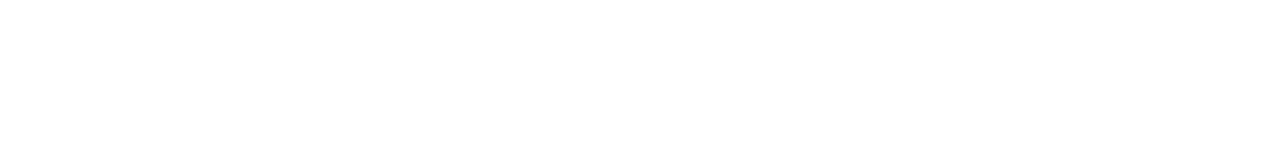
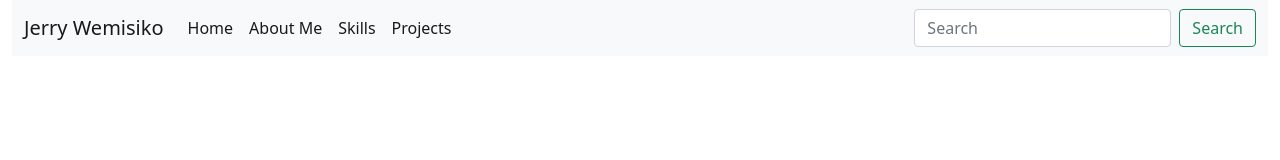
Before and after one commit to Jerry-Wemisiko/Portfolio, a plain HTML site: page index.html in a window 1280 px wide. Drawn offline with nearby package versions, Linux system fonts and the light colour scheme.

Commit message:
created the landing page

```diff
--- a/index.html
+++ b/index.html
@@ -1,12 +1,52 @@
 <!DOCTYPE html>
 <html lang="en">
+
 <head>
-    <meta charset="UTF-8">
-    <meta http-equiv="X-UA-Compatible" content="IE=edge">
-    <meta name="viewport" content="width=device-width, initial-scale=1.0">
+    <meta charset="UTF-8" />
+    <meta http-equiv="X-UA-Compatible" content="IE=edge" />
+    <meta name="viewport" content="width=device-width, initial-scale=1.0" />
+    <link href="https://cdn.jsdelivr.net/npm/bootstrap@5.0.1/dist/css/bootstrap.min.css" rel="stylesheet"
+        integrity="sha384-+0n0xVW2eSR5OomGNYDnhzAbDsOXxcvSN1TPprVMTNDbiYZCxYbOOl7+AMvyTG2x" crossorigin="anonymous" />
     <title>My Portfolio</title>
 </head>
+
 <body>
+    <!-- Landing page section -->
+    <div class="container-fluid">
+        <nav class="navbar navbar-expand-lg navbar-light bg-light">
+            <div class="container-fluid">
+                <button class="navbar-toggler" type="button" data-bs-toggle="collapse"
+                    data-bs-target="#navbarTogglerDemo01" aria-controls="navbarTogglerDemo01" aria-expanded="false"
+                    aria-label="Toggle navigation">
+                    <span class="navbar-toggler-icon"></span>
+                </button>
+                <div class="collapse navbar-collapse" id="navbarTogglerDemo01">
+                    <a class="navbar-brand" href="#">Jerry Wemisiko</a>
+                    <ul class="navbar-nav me-auto mb-2 mb-lg-0">
+                        <li class="nav-item">
+                            <a class="nav-link active" aria-current="page" href="#">Home</a>
+                        </li>
+                        <li class="nav-item">
+                            <a class="nav-link active" href="#">About Me</a>
+                        </li>
+                        <li class="nav-item">
+                            <a class="nav-link active" href="#">Skills</a>
+                        </li>
+                        <li class="nav-item">
+                            <a class="nav-link active" href="#">Projects</a>
+                        </li>
+                    </ul>
+                    <form class="d-flex">
+                        <input class="form-control me-2" type="search" placeholder="Search" aria-label="Search">
+                        <button class="btn btn-outline-success" type="submit">Search</button>
+                    </form>
+                </div>
+            </div>
+        </nav>
+    </div>
+
+
 
 </body>
+
 </html>
```
